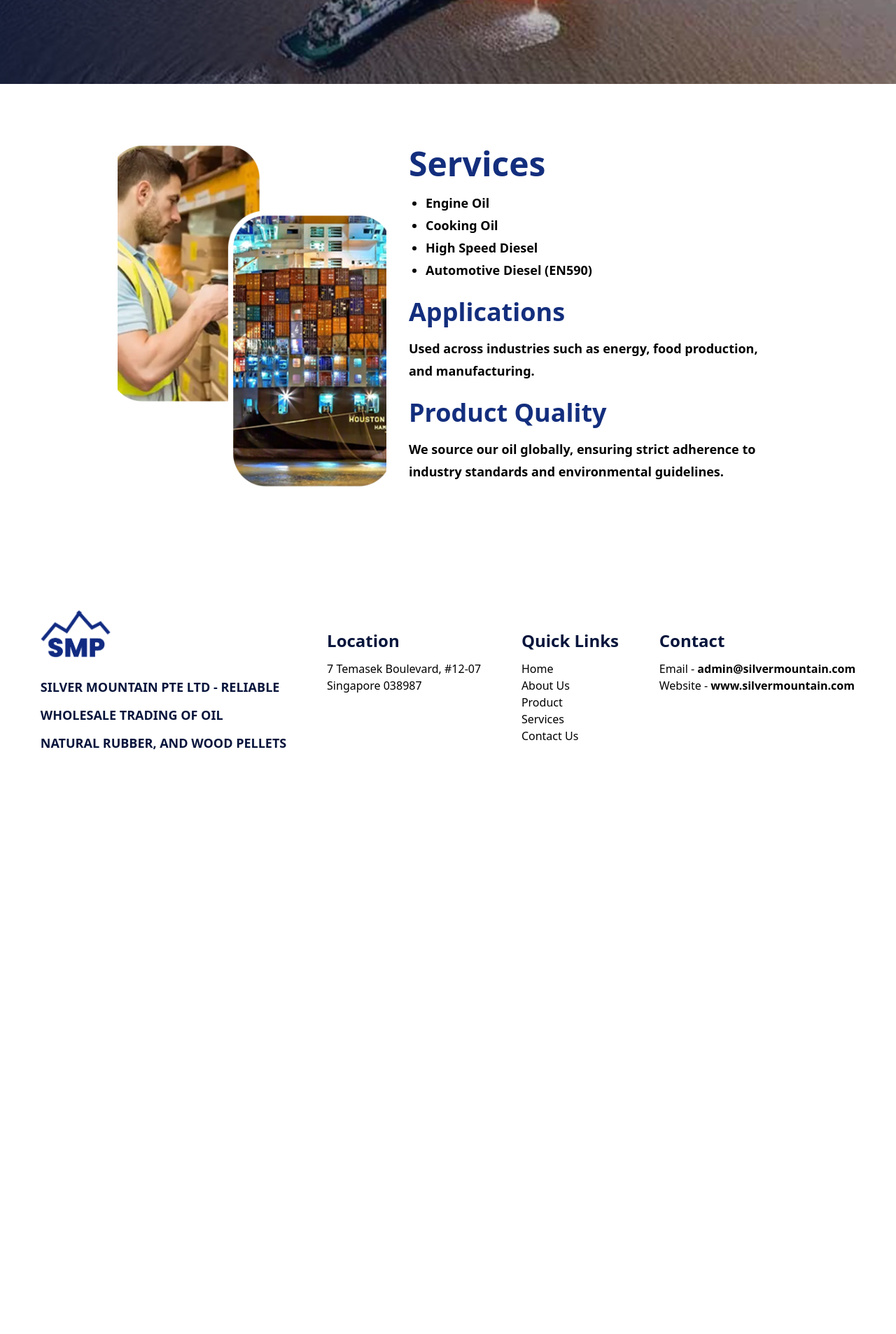
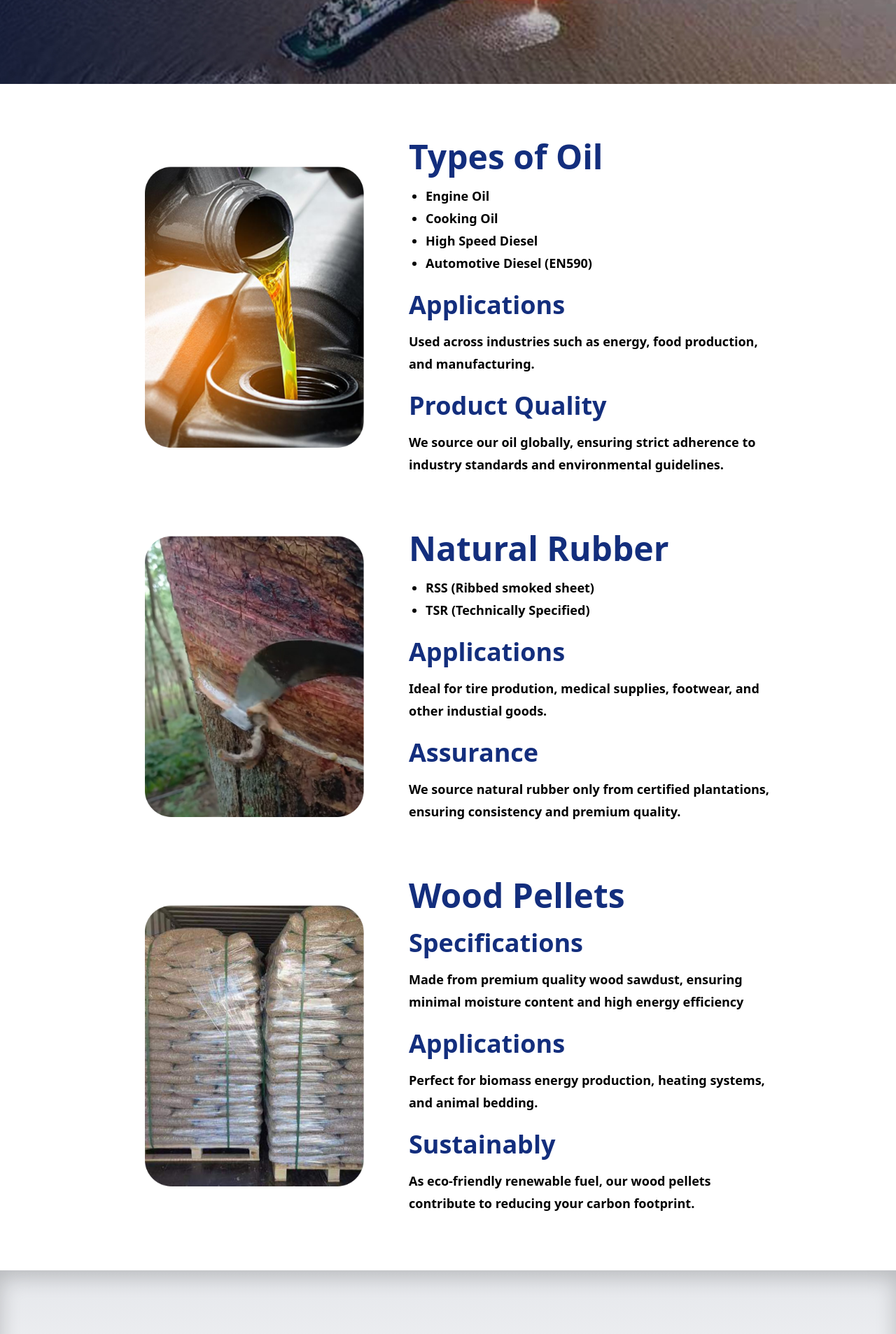
Before and after one commit to iamjusSawSoe/silvermountain, a Next.js app: page /products in a window 1280 px wide. Shown: the part 800-2707 px from the top of the page at 70% size. Before the commit the page ends 1980 px from the top, so only its background shows below. Built offline with nearby package versions, Linux system fonts and the light colour scheme.

Commit message:
add responsive design and stuffs

```diff
--- a/app/contact-us/page.js
+++ b/app/contact-us/page.js
@@ -7,6 +7,7 @@ import Grid from "@mui/material/Grid2";
 import InputLabel from "@mui/material/InputLabel";
 import MenuItem from "@mui/material/MenuItem";
 import Select from "@mui/material/Select";
+import { motion } from "framer-motion";
 import { useEffect, useState } from "react";
 
 const ContactUs = () => {
@@ -29,6 +30,12 @@ const ContactUs = () => {
       style={{ backgroundImage: "url('/assets/service/1.jpg')" }}
     >
       <div className="text-white w-[90%] lg:w-[75%] mx-auto min-h-screen">
+        <motion.div
+          initial={{ x: "-100vw" }} // Start off-screen to the left
+          animate={{ x: 0 }} // Slide in from left to right
+          viewport={{ once: true, amount: 0.2 }} // Trigger only once and when 20% of the element is visible
+          transition={{ type: "spring", stiffness: 100, damping: 25 }} // Animation settings
+        >
           <div className="grid grid-cols-1 md:grid-cols-[40%_60%] gap-8 pt-16">
             <div>
               <h1 className=" text-[3.25rem] lg:text-7xl font-bold mb-2">
@@ -146,6 +153,7 @@ const ContactUs = () => {
               </Grid>
             </div>
           </div>
+        </motion.div>
       </div>
     </div>
   );
--- a/app/globals.css
+++ b/app/globals.css
@@ -24,3 +24,19 @@
   height: 100%;
   object-fit: cover;
 }
+
+/* Products.module.css */
+.slideInLeft {
+  animation: slideInLeft 0.5s ease-out forwards;
+}
+
+@keyframes slideInLeft {
+  0% {
+    transform: translateX(-100%);
+    opacity: 0;
+  }
+  100% {
+    transform: translateX(0);
+    opacity: 1;
+  }
+}
--- a/app/layout.js
+++ b/app/layout.js
@@ -10,8 +10,10 @@ const poppins = Poppins({
 });
 
 export const metadata = {
-  title: "Silver Mountain Pte Ltd",
-  description: "",
+  title:
+    "Silver Mountain Pte Ltd - Delivers unmatched excellence across suply chains worldwide",
+  description:
+    "Sliver Mountains Standing as a global leader in wholesale trading and logistics solutions, Silver mountain delivers unmatched excellence across suply chains worldwide. Our comprehensive services extends to products such as Oil and its Products, Natural Rubber, and Wood Pellets.",
 };
 
 export default function RootLayout({ children }) {
--- a/app/products/page.js
+++ b/app/products/page.js
@@ -1,3 +1,5 @@
+"use client";
+import { motion } from "framer-motion";
 import Image from "next/image";
 
 const Products = () => {
@@ -7,14 +9,15 @@ const Products = () => {
         className="h-screen bg-cover bg-center"
         style={{ backgroundImage: "url('/assets/product/1.jpg')" }}
       >
-        <div className="text-white font-bold w-[75%] mx-auto py-20">
-          <div className="grid grid-cols-[63%_37%] gap-8">
-            <div>
+        <div className="text-white font-bold w-[90%] lg:w-[75%] mx-auto py-20">
+          <div className="grid xl:grid-cols-[63%_37%] gap-8">
+            <div className="w-full xl:w-auto">
               <h2 className="text-5xl mb-4">Our Products</h2>
               <p className="text-lg mb-5 whitespace-pre-line">
                 At Silver Mountain, we offer a premium selection of products
-                sourced <span className="block mt-2"></span> from around the
-                world to meet your business needs. Our portfolio includes:
+                sourced <span className="hidden lg:block mt-2"></span> from
+                around the world to meet your business needs. Our portfolio
+                includes:
               </p>
               <div className="pr-40 ">
                 <h4 className="text-2xl mb-2">Oil and Its Products:</h4>
@@ -36,27 +39,33 @@ const Products = () => {
                 </p>
               </div>
             </div>
-            <div></div>
+            <div className="hidden xl:block"></div>
           </div>
         </div>
       </div>
-      <div className="w-[75%] mx-auto py-20">
-        <section className="grid grid-cols-[40%_55%] gap-8 items-center justify-center">
+      <div className=" w-[90%] xl:w-[75%] mx-auto py-14 lg:py-20">
+        <motion.div
+          initial={{ opacity: 0, y: 50 }}
+          whileInView={{ opacity: 1, y: 0 }}
+          transition={{ duration: 1, ease: "easeOut" }}
+          viewport={{ once: true, amount: 0.6 }}
+        >
+          <section className="grid grid-flow-dense lg:grid-cols-[40%_55%] gap-8 items-center justify-center">
             {/* Image Section */}
-          <div className="w-full h-[500px] flex">
+            <div className="mx-auto lg:mx-0 max-w-full  h-auto mt-6 lg:mt-0 flex order-2 lg:order-1">
               <Image
-              src="/assets/service/2.png"
+                src="/assets/product/3.png"
                 alt="silver mountain services"
-              width={100}
+                width={800}
                 height={800}
-              layout="responsive"
-              sizes="(max-width: 768px) 100vw, (max-width: 1200px) 50vw, 30vw"
-              className="w-full h-full object-cover"
+                layout="intrinsic"
+                sizes="(max-width: 640px) 80vw, (max-width: 1024px) 50vw, 30vw"
+                className="w-full h-auto object-cover"
               />
             </div>
             {/* Text Section */}
-          <div>
-            <h1 className="text-5xl font-bold text-primary">Services</h1>
+            <div className=" order-1 lg:order-2">
+              <h1 className="text-5xl font-bold text-primary">Types of Oil</h1>
               <ul className="mt-4 pl-6 font-bold text-lg leading-8 list-disc">
                 <li>Engine Oil</li>
                 <li>Cooking Oil</li>
@@ -74,11 +83,105 @@ const Products = () => {
                 Product Quality
               </h1>
               <p className="mt-4 font-bold text-lg leading-8">
-              We source our oil globally, ensuring strict adherence to industry
-              standards and environmental guidelines.
+                We source our oil globally, ensuring strict adherence to
+                industry standards and environmental guidelines.
               </p>
             </div>
           </section>
+        </motion.div>
+
+        <motion.div
+          initial={{ opacity: 0, y: 50 }}
+          whileInView={{ opacity: 1, y: 0 }}
+          transition={{ duration: 1, ease: "easeOut" }}
+          viewport={{ once: true, amount: 0.6 }}
+        >
+          <section className="grid grid-flow-dense lg:grid-cols-[40%_55%] gap-8 mt-20 items-center justify-center">
+            {/* Image Section */}
+            <div className="mx-auto lg:mx-0 max-w-full  h-auto mt-6 lg:mt-0 flex order-2 lg:order-1">
+              <Image
+                src="/assets/product/2.png"
+                alt="silver mountain services"
+                width={800}
+                height={800}
+                layout="intrinsic"
+                sizes="(max-width: 640px) 80vw, (max-width: 1024px) 50vw, 30vw"
+                className="w-full h-auto object-cover"
+              />
+            </div>
+            {/* Text Section */}
+            <div className=" order-1 lg:order-2">
+              <h1 className="text-5xl font-bold text-primary">
+                Natural Rubber
+              </h1>
+              <ul className="mt-4 pl-6 font-bold text-lg leading-8 list-disc">
+                <li>RSS (Ribbed smoked sheet)</li>
+                <li>TSR (Technically Specified)</li>
+              </ul>
+              <h1 className="text-4xl mt-6 font-bold text-primary">
+                Applications
+              </h1>
+              <p className="mt-4 font-bold text-lg leading-8">
+                Ideal for tire prodution, medical supplies, footwear, and other
+                industial goods.
+              </p>
+              <h1 className="text-4xl mt-6 font-bold text-primary">
+                Assurance
+              </h1>
+              <p className="mt-4 font-bold text-lg leading-8">
+                We source natural rubber only from certified plantations,
+                ensuring consistency and premium quality.
+              </p>
+            </div>
+          </section>
+        </motion.div>
+
+        <motion.div
+          initial={{ opacity: 0, y: 50 }}
+          whileInView={{ opacity: 1, y: 0 }}
+          transition={{ duration: 1, ease: "easeOut" }}
+          viewport={{ once: true, amount: 0.6 }}
+        >
+          <section className="grid grid-flow-dense lg:grid-cols-[40%_55%] gap-8 mt-20 items-center justify-center">
+            {/* Image Section */}
+            <div className="mx-auto lg:mx-0 max-w-full  h-auto mt-6 lg:mt-0 flex order-2 lg:order-1">
+              <Image
+                src="/assets/product/4.png"
+                alt="silver mountain services"
+                width={800}
+                height={800}
+                layout="intrinsic"
+                sizes="(max-width: 640px) 80vw, (max-width: 1024px) 50vw, 30vw"
+                className="w-full h-auto object-cover"
+              />
+            </div>
+            {/* Text Section */}
+            <div className=" order-1 lg:order-2 ">
+              <h1 className="text-5xl font-bold text-primary">Wood Pellets</h1>
+              <h1 className="text-4xl mt-6 font-bold text-primary">
+                Specifications
+              </h1>
+              <p className="mt-4 font-bold text-lg leading-8">
+                Made from premium quality wood sawdust, ensuring minimal
+                moisture content and high energy efficiency
+              </p>
+              <h1 className="text-4xl mt-6 font-bold text-primary">
+                Applications
+              </h1>
+              <p className="mt-4 font-bold text-lg leading-8">
+                Perfect for biomass energy production, heating systems, and
+                animal bedding.
+              </p>
+              <h1 className="text-4xl mt-6 font-bold text-primary">
+                Sustainably
+              </h1>
+              <p className="mt-4 font-bold text-lg leading-8">
+                As eco-friendly renewable fuel, our wood pellets contribute to
+                reducing your carbon footprint.
+              </p>
+            </div>
+          </section>
+        </motion.div>
       </div>
     </div>
   );
--- a/components/Footer.js
+++ b/components/Footer.js
@@ -3,7 +3,7 @@ import Link from "next/link";
 
 const Footer = () => {
   return (
-    <div className="flex flex-col  lg:flex-row items-center justify-evenly py-10 lg:py-16">
+    <div className="flex flex-col lg:flex-row bg-gradient-to-b from-gray-200 to-white shadow-[inset_0px_10px_30px_rgba(0,0,0,0.2)] items-center justify-evenly py-10 lg:py-16">
       <div className="flex flex-col mt-3 gap-3 mb-10">
         <Image
           src={"/assets/blue_logo.png"}
--- a/package.json
+++ b/package.json
@@ -13,6 +13,7 @@
     "@emotion/styled": "^11.14.0",
     "@mui/icons-material": "^6.4.2",
     "@mui/material": "^6.4.2",
+    "framer-motion": "^12.0.11",
     "next": "15.1.6",
     "react": "^19.0.0",
     "react-dom": "^19.0.0",
```
Also changed, not shown: app/about-us/page.js (+40 -23 lines), app/page.js (+19 -8 lines), app/services/page.js (+17 -8 lines), components/Hero.js (+5 -5 lines), 1 other file (tests, documents, lock files or other folders). Lines whose indentation alone changed are shown as unchanged.
